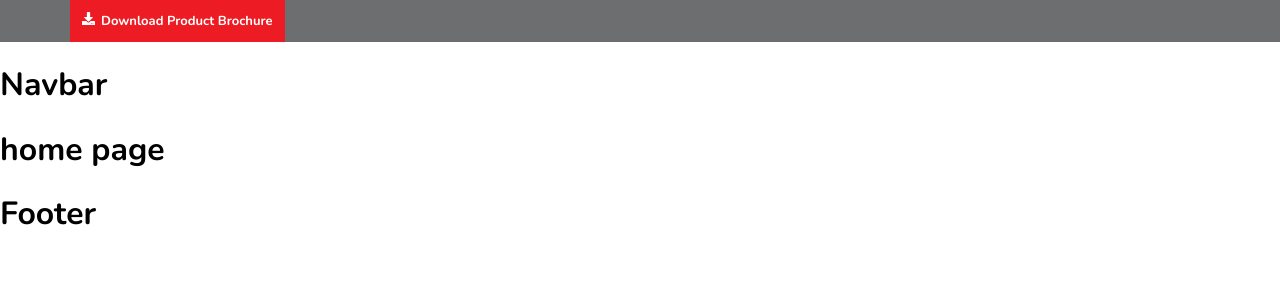
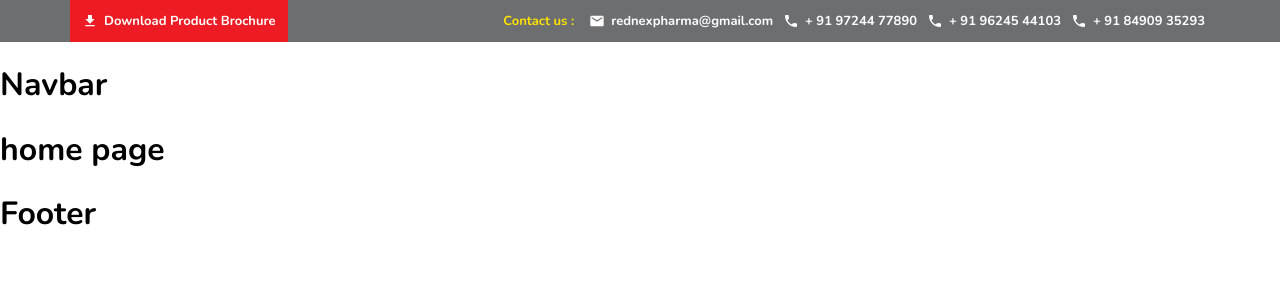
Before and after one commit to pritesh511/rednexpharma, a Next.js app: page / in a window 1280 px wide. Shown: the top 300 px of the page. Built offline with nearby package versions, Linux system fonts and the light colour scheme.

Commit message:
complete design announcement bar design

```diff
--- a/components/announcebar/announcebar.js
+++ b/components/announcebar/announcebar.js
@@ -5,9 +5,14 @@ import {
   AnnounceRight,
   AnnounceRow,
   AnnounceSection,
+  ContactItem,
+  ContactList,
+  ContactSpan,
   DownloadButton,
 } from "./styles";
-import { FaDownload } from "react-icons/fa";
+import EmailIcon from "@mui/icons-material/Email";
+import DownloadIcon from "@mui/icons-material/Download";
+import LocalPhoneIcon from "@mui/icons-material/LocalPhone";
 
 const Announcebar = () => {
   return (
@@ -19,13 +24,49 @@ const Announcebar = () => {
               <DownloadButton>
                 <Link href="/">
                   <a>
-                    <FaDownload />
+                    <DownloadIcon style={{ fontSize: "medium" }} />
                     <span>Download Product Brochure</span>
                   </a>
                 </Link>
               </DownloadButton>
             </AnnounceLeft>
-            <AnnounceRight></AnnounceRight>
+            <AnnounceRight>
+              <ContactSpan>Contact us :</ContactSpan>
+              <ContactList>
+                <ContactItem>
+                  <Link href="mailto:rednexpharma@gmail.com">
+                    <a>
+                      <EmailIcon style={{ fontSize: "medium" }} />
+                      <span>rednexpharma@gmail.com</span>
+                    </a>
+                  </Link>
+                </ContactItem>
+                <ContactItem>
+                  <Link href="tel:+919724477890">
+                    <a>
+                      <LocalPhoneIcon style={{ fontSize: "medium" }} />
+                      <span>+ 91 97244 77890</span>
+                    </a>
+                  </Link>
+                </ContactItem>
+                <ContactItem>
+                  <Link href="tel:+919624544103">
+                    <a>
+                      <LocalPhoneIcon style={{ fontSize: "medium" }} />
+                      <span>+ 91 96245 44103</span>
+                    </a>
+                  </Link>
+                </ContactItem>
+                <ContactItem>
+                  <Link href="tel:+918490935293">
+                    <a>
+                      <LocalPhoneIcon style={{ fontSize: "medium" }} />
+                      <span>+ 91 84909 35293</span>
+                    </a>
+                  </Link>
+                </ContactItem>
+              </ContactList>
+            </AnnounceRight>
           </AnnounceRow>
         </Container>
       </AnnounceSection>
--- a/components/announcebar/styles.js
+++ b/components/announcebar/styles.js
@@ -1,29 +1,74 @@
 import styled from "styled-components";
+import { Text3 } from "../../styles/styles";
 
 const AnnounceSection = styled.div`
   width: 100%;
   background-color: var(--light-gray);
+  @media only screen and (max-width: 768px) {
+    display: none;
+  }
 `;
 const AnnounceRow = styled.div`
+  margin: 0 -15px;
+  display: flex;
+  align-items: center;
+  justify-content: space-between;
+`;
+const AnnounceLeft = styled.div`
+  padding: 0 15px;
+`;
+const AnnounceRight = styled.div`
+  padding: 0 15px;
   display: flex;
   align-items: center;
 `;
-const AnnounceLeft = styled.div``;
-const AnnounceRight = styled.div``;
 const DownloadButton = styled.div`
   a {
     padding: 12px;
     background-color: rgba(237, 28, 36, 1);
     color: var(--white);
-    display: inline-block;
+    display: inline-flex;
+    align-items: center;
     font-size: 13px;
     line-height: 18px;
     font-weight: 700;
     span {
       margin-left: 6px;
+      white-space: nowrap;
     }
     :hover {
       background-color: rgba(237, 28, 36, 0.95);
+    }
+  }
+`;
+const ContactSpan = styled.span`
+  ${Text3}
+  color: var(--warning);
+  white-space: nowrap;
+`;
+const ContactList = styled.ul`
+  margin: 0 0 0 10px;
+  padding: 0;
+  list-style: none;
+  display: flex;
+  align-items: center;
+  flex-wrap: wrap;
+`;
+const ContactItem = styled.li`
+  margin: 0 5px;
+  display: flex;
+  a {
+    ${Text3}
+    color: var(--white);
+    display: inline-flex;
+    align-items: center;
+    transition: all 300ms;
+    span {
+      margin-left: 6px;
+      white-space: nowrap;
+    }
+    :hover {
+      color: var(--danger);
     }
   }
 `;
@@ -34,4 +79,7 @@ export {
   AnnounceLeft,
   AnnounceRight,
   DownloadButton,
+  ContactSpan,
+  ContactList,
+  ContactItem,
 };
--- a/package.json
+++ b/package.json
@@ -9,11 +9,14 @@
     "lint": "next lint"
   },
   "dependencies": {
+    "@emotion/react": "^11.9.3",
+    "@emotion/styled": "^11.9.3",
+    "@mui/icons-material": "^5.8.4",
+    "@mui/material": "^5.8.4",
     "next": "12.1.6",
     "next-seo": "^5.4.0",
     "react": "18.1.0",
     "react-dom": "18.1.0",
-    "react-icons": "^4.4.0",
     "styled-components": "^5.3.5"
   },
   "devDependencies": {
--- a/styles/styles.js
+++ b/styles/styles.js
@@ -5,4 +5,16 @@ const Text1 = css`
   line-height: 26px;
 `;
 
-export { Text1 };
+const Text2 = css`
+  font-size: 15px;
+  line-height: 21px;
+  font-weight: 700;
+`;
+
+const Text3 = css`
+  font-size: 13px;
+  line-height: 18px;
+  font-weight: 700;
+`;
+
+export { Text1, Text2, Text3 };
```
Also changed, not shown: 1 other file (tests, documents, lock files or other folders).
